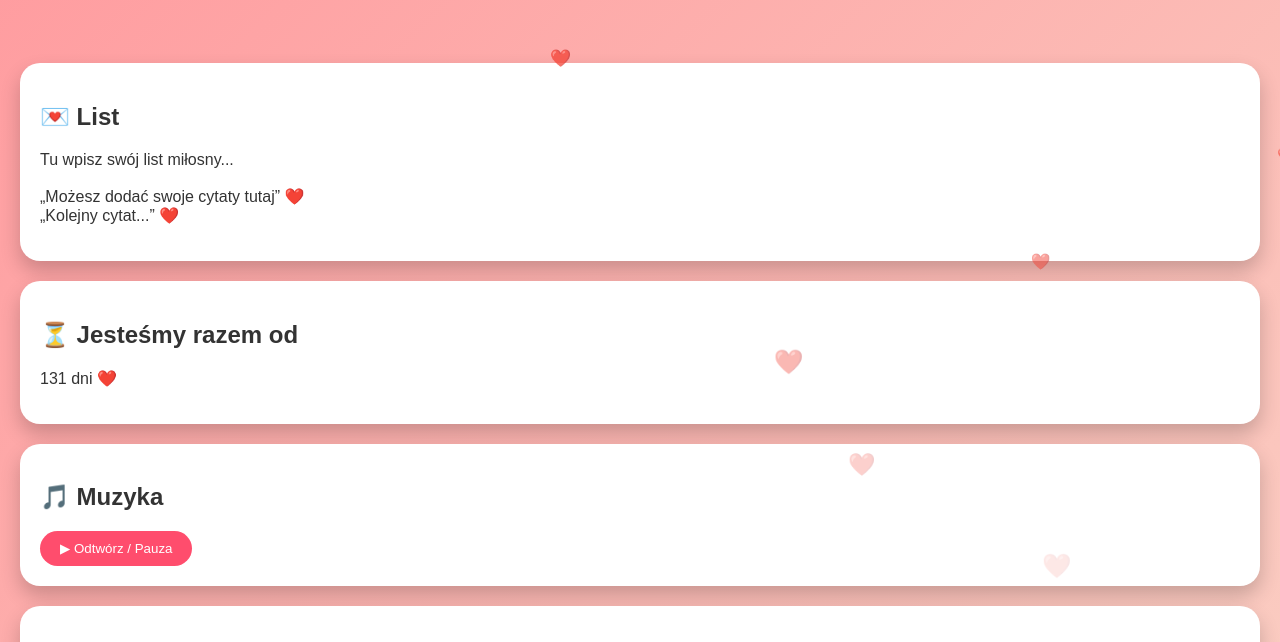
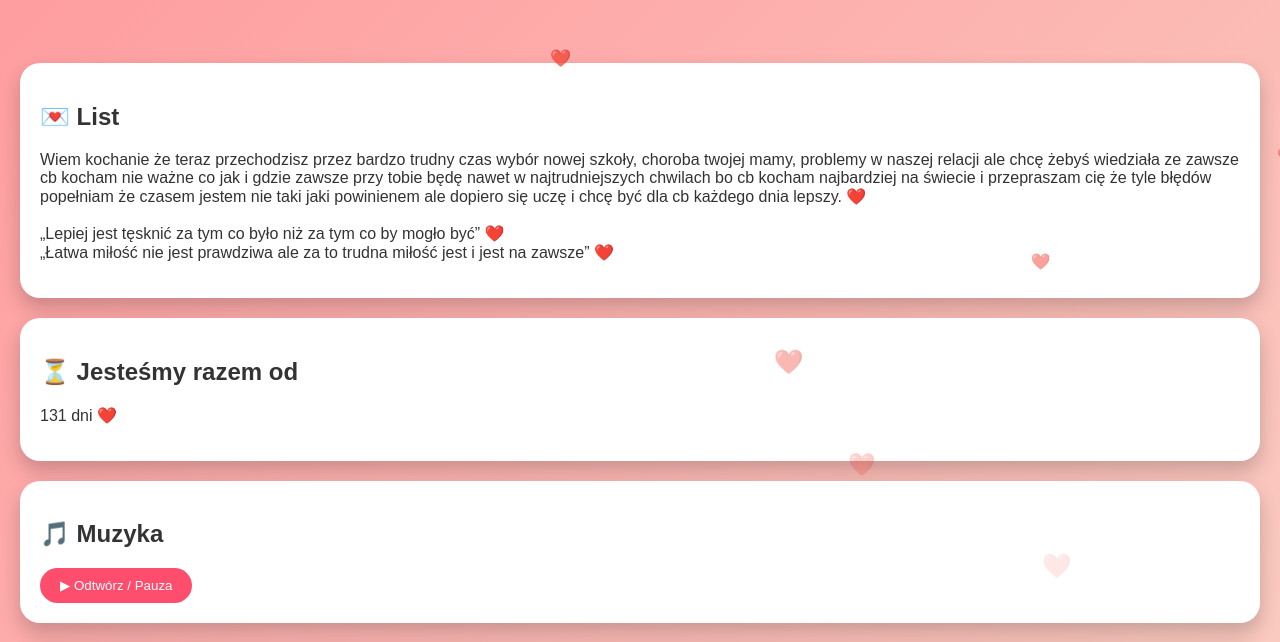
Before and after one commit to poprostusliwka/Dla-Mojej-Dziewczyny, a plain HTML site: page index.html in a window 1280 px wide. Both pictures are taken after a click on the button "Otwórz dedykację". Shown: the part 132-774 px from the top of the page. Drawn offline with Linux system fonts and the light colour scheme.

Commit message:
Update index.html

```diff
--- a/index.html
+++ b/index.html
@@ -26,9 +26,12 @@
     <section class="card">
         <h2>💌 List</h2>
         <p>
-            Tu wpisz swój list miłosny...<br><br>
-            „Możesz dodać swoje cytaty tutaj” ❤️<br>
-            „Kolejny cytat...” ❤️
+            Wiem kochanie że teraz przechodzisz przez bardzo trudny czas wybór nowej szkoły, choroba twojej mamy,
+            problemy w naszej relacji ale chcę żebyś wiedziała ze zawsze cb kocham nie ważne co jak i gdzie
+            zawsze przy tobie będę nawet w najtrudniejszych chwilach bo cb kocham najbardziej na świecie i przepraszam cię że tyle błędów popełniam
+            że czasem jestem nie taki jaki powinienem ale dopiero się uczę i chcę być dla cb każdego dnia lepszy. ❤️<br><br>
+            „Lepiej jest tęsknić za tym co było niż za tym co by mogło być” ❤️<br>
+            „Łatwa miłość nie jest prawdziwa ale za to trudna miłość jest i jest na zawsze” ❤️
         </p>
     </section>
 
```
